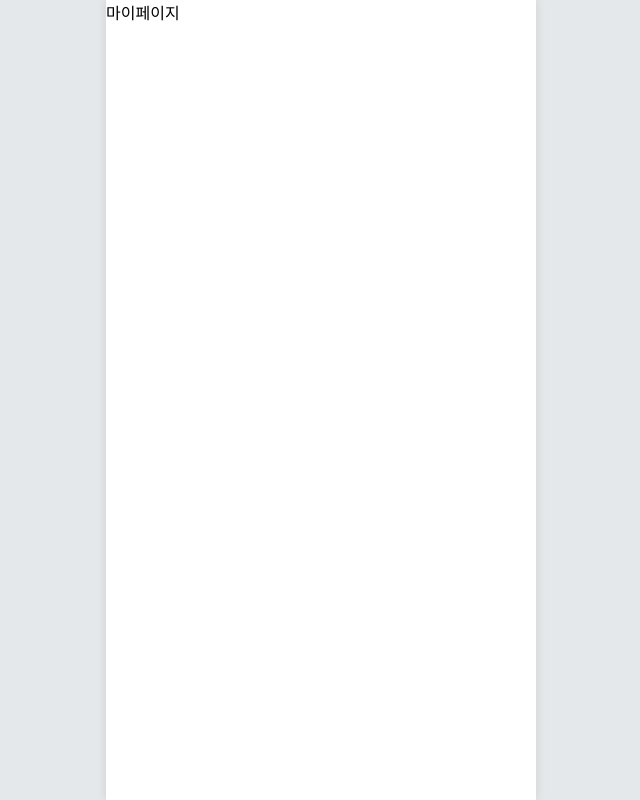
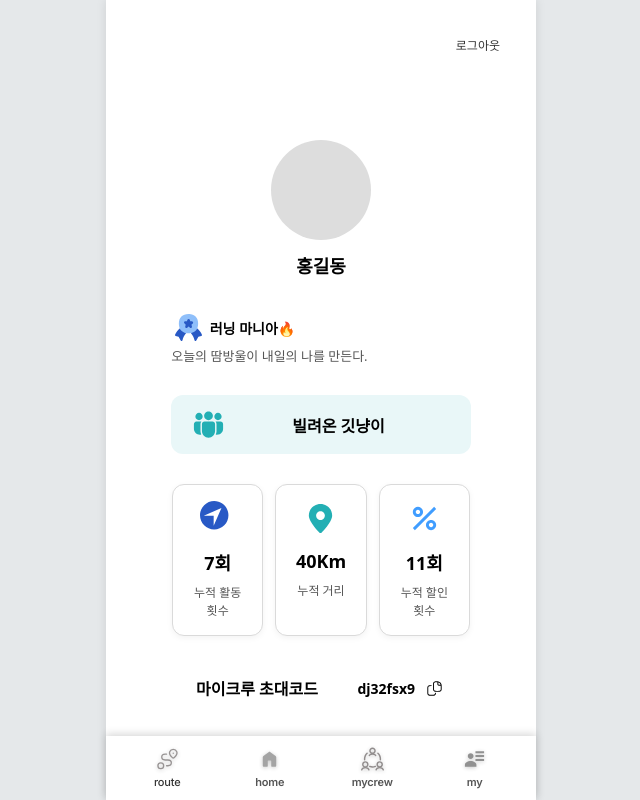
Before and after one commit to flagit-inha/FE-flagit, a React (Vite) app: page /mypage in a window 1280 px wide. Shown: the whole page, without its empty margins (319-959 px from the left). Built offline with nearby package versions, Linux system fonts and the light colour scheme.

Commit message:
mypage api연결전 커밋

```diff
--- a/src/pages/myPage/LevelListPage.css
+++ b/src/pages/myPage/LevelListPage.css
@@ -0,0 +1,66 @@
+.badgePage-container {
+    background: #fff;
+    min-height: 100vh;
+    display: flex;
+    flex-direction: column;
+  }
+
+  /* 상단바 */
+  .badgePage-header {
+    display: flex;
+    justify-content: space-between;
+    align-items: center;
+    padding: 16px;
+  }
+
+  .back-icon {
+    margin: 40px;
+    width: 14px;
+    cursor: pointer;
+  }
+.back-icon:hover {
+    transform: scale(1.1);
+  }
+  .starr-icon{
+    margin: 40px;
+    width: 34px;
+
+  }
+
+  .header-icon {
+    font-size: 24px;
+    color: #3b82f6;
+  }
+
+  /* 뱃지 리스트 */
+  .badge-list {
+    padding: 30px 50px;
+  }
+
+  .badge-item {
+    margin-bottom: 16px;
+  }
+
+  .badge-title {
+    display: flex;
+    align-items: center;
+    gap: 13px;
+    font-weight: bold;
+    font-size: 15px;
+  }
+
+  .badge-desc {
+    font-size: 13px;
+    color: #444;
+    margin: 4px 0 8px 32px;
+  }
+
+  .badge-icon {
+    font-size: 18px;
+  }
+
+  hr {
+    border: none;
+    border-top: 1px solid #ddd;
+    margin: 8px 0;
+  }
--- a/src/pages/myPage/LevelListPage.jsx
+++ b/src/pages/myPage/LevelListPage.jsx
@@ -1,9 +1,68 @@
 import React from 'react';
+import { useNavigate } from 'react-router-dom';
+import './LevelListPage.css';
 
 function LevelListPage() {
+  const navigate = useNavigate();
+  const handleBackClick = () => {
+    navigate(-1); // 이전 페이지로 이동
+  }
+  const badges = [
+    { icon: "🐣", title: "입문자", desc: "가입 후 막 활동을 시작하는 멤버 !" },
+    { icon: "🏃‍♂️", title: "초보 탐험가", desc: "활동 2회를 만족하면 자동으로 등업합니다." },
+    { icon: "🚴", title: "거리 정복자", desc: "누적 거리 50km를 만족하면 자동으로 등업합니다." },
+    { icon: "⛰️", title: "로드 위의 전사", desc: "누적 거리 100km를 만족하면 자동으로 등업합니다." },
+    { icon: "🌌", title: "끝없는 트랙터", desc: "누적 거리 300km를 만족하면 자동으로 등업합니다." },
+    { icon: "🔥", title: "신의 경지", desc: "활동 30회를 만족하면 자동으로 등업합니다." },
+    { icon: "🏆", title: "MVP 활동러", desc: "크루 활동 참여율 1위" },
+    { icon: "👑", title: "길잡이", desc: "크루 회장" },
+  ];
+
   return (
-    <div>마이페이지 중 등급 목록 페이 지</div>
-  );
+    <div className="badgePage-container">
+      {/* 상단바 */}
+      <div className="badgePage-header">
+        <img src="/img/<.svg" alt="뒤로가기" className="back-icon" onClick={handleBackClick}/>
+        <img src="/img/star.svg" alt="star 아이콘" className="starr-icon" />
+      </div>
+
+      {/* 뱃지 리스트 */}
+      <div className="badge-list">
+        {badges.map((badge, index) => (
+          <div key={index} className="badge-item">
+            <div className="badge-title">
+              <span className="badge-icon">{badge.icon}</span>
+              <span className="badge-name">{badge.title}</span>
+            </div>
+            <div className="badge-desc">{badge.desc}</div>
+            {index !== badges.length - 1 && <hr />}
+          </div>
+        ))}
+      </div>
+
+      {/* 하단네비게이션 바 */}
+      <div className="bottom-nav">
+        <div className="nav-item active" >
+          <img src="/img/route.svg" alt="route" />
+          <span>route</span>
+        </div>
+        <div className="nav-item" onClick={() => navigate('/fullmap')} >
+          <img src="/img/home.svg" alt="home" />
+          <span>home</span>
+        </div>
+        <div className="nav-item" onClick={() => window.location.href = '/mycrew'}>
+          <img src="/img/mycrew.svg" alt="mycrew" />
+
+          <span>mycrew</span>
+        </div>
+        <div className="nav-item" onClick={() => navigate('/mypage')}>
+          <img src="/img/my.svg" alt="my" />
+          <span>my</span>
+        </div>
+      </div>
+
+    </div>
+);
 }
 
 export default LevelListPage;
--- a/src/pages/myPage/MyPage.css
+++ b/src/pages/myPage/MyPage.css
@@ -0,0 +1,182 @@
+.myPage-container {
+    background: #fff;
+    min-height: 100vh;
+    display: flex;
+    flex-direction: column;
+  }
+
+  /* 상단바 */
+  .myPage-header {
+    display: flex;
+    justify-content: space-between;
+    align-items: center;
+    padding: 16px;
+  }
+
+
+  .logout {
+    padding: 20px 20px;
+    font-size: 12px;
+    font-weight: 400;
+    color: #333;
+    cursor: pointer;
+  }
+
+  /* 프로필 */
+  .profile-section {
+    display: flex;
+    flex-direction: column;
+    align-items: center;
+    margin-top: 50px;
+    margin-bottom: 30px;
+  }
+
+  .profile-image {
+    width: 100px;
+    height: 100px;
+    border-radius: 50%;
+    background: #ddd;
+    margin-bottom: 12px;
+  }
+
+
+  .profile-name {
+    font-size: 18px;
+    font-weight: bold;
+    margin-bottom: 6px;
+  }
+
+  .profile-badge {
+    display: flex;
+    align-items: center;
+    gap: 8px;
+    font-size: 14px;
+    font-weight: 600;
+    margin-top: 30px;
+    margin-bottom: 5px;
+
+    margin-right: 40%;
+  }
+
+
+  .profile-message {
+    font-size: 13px;
+    color: #555;
+    margin-right: 24%;
+  }
+
+  /* 크루 */
+  .crew-section {
+    display: flex;
+    justify-content: center;
+    margin: 0 20px 20px;
+  }
+
+  .crew-box {
+    display: flex;
+    justify-content: flex-start;
+    align-items: center;
+    min-width: 300px;
+    background: #e9f7f8;
+    padding: 12px 20px;
+    border-radius: 12px;
+    font-weight: bold;
+    color: #23AFB4;
+  }
+
+  .crew-box:hover {
+    background: #e6fafa;
+    transition: 0.3s ease-in-out;
+    transform: scale(1.02);
+  }
+
+
+  .crew-name{
+    text-align: center;
+    flex: 1;
+    font-size: 16px;
+    font-weight: bold;
+    color: #000000;
+
+  }
+
+  /* 통계 */
+  .stats-section {
+    display: flex;
+    justify-content: space-around;
+    margin: 10px  60px;
+  }
+
+  .stat-card {
+    background: #fff;
+    border: #dadada 1px solid;
+    border-radius: 12px;
+    box-shadow: 0px 2px 6px rgba(0,0,0,0.05);
+    padding: 16px;
+    text-align: center;
+    flex: 1;
+    margin: 0 6px;
+  }
+
+  .stat-card:hover {
+    transform: scale(1.03);
+    transition: transform 0.2s ease-in-out;
+  }
+  .stat-icon {
+    font-size: 20px;
+  }
+
+  .stat-number {
+    font-size: 18px;
+    font-weight: bold;
+    margin: 8px 0;
+  }
+
+  .stat-label {
+    font-size: 12px;
+    color: #555;
+  }
+
+  /* 초대코드 */
+  .invite-section {
+    margin: 30px 20px;
+    display: flex;
+    justify-content: center;
+    align-items: center;
+    justify-content: space-between;
+    padding: 0 70px;
+    border-radius: 12px;
+
+  }
+
+  .invite-label {
+    font-weight: bold;
+  }
+
+  .invite-code {
+    display: flex;
+    align-items: center;
+    gap: 8px;
+    font-weight: 600;
+    font-size: 14px;
+  }
+
+  .copy-icon {
+    width: 23px;
+    cursor: pointer;
+  }
+
+  .copy-icon:hover {
+    transform: scale(1.1);
+    transition: transform 0.2s ease-in-out;
+  }
+
+
+  .BB{
+    cursor: pointer;
+  }
+
+  .BB:hover {
+    transform: scale(1.1);
+    transition: transform 0.2s ease-in-out;
+  }
--- a/src/pages/myPage/MyPage.jsx
+++ b/src/pages/myPage/MyPage.jsx
@@ -1,8 +1,98 @@
 import React from 'react';
+import { useNavigate } from 'react-router-dom';
+import './MyPage.css';
 
 function MyPage() {
+  const navigate = useNavigate();
+
+  const handleCopyCode = () => {
+    const inviteCode = "dj32fsx9"; // 복사할 초대 코드
+    navigator.clipboard.writeText(inviteCode)
+      .then(() => {
+        alert("초대 코드가 복사되었습니다!"); // 복사 성공 시 알림
+      })
+      .catch(() => {
+        alert("복사에 실패했습니다. 다시 시도해주세요."); // 복사 실패 시 알림
+      });
+  };
+
   return (
-    <div>마이페이지</div>
+    <div className="myPage-container">
+
+      {/* 상단바 */}
+      <div className="myPage-header">
+        <span></span>
+        <span className="logout" onClick={()=>navigate('/landing')}>로그아웃</span>
+      </div>
+
+      {/* 프로필 */}
+      <div className="profile-section">
+        <div className="profile-image"></div>
+        <div className="profile-name">홍길동</div>
+        <div className="profile-badge">
+          <img src='img/star.svg' onClick={()=>navigate('/level-list')} className='BB'></img> 러닝 마니아🔥</div>
+        <div className="profile-message">오늘의 땀방울이 내일의 나를 만든다.</div>
+      </div>
+
+      {/* 그룹 */}
+      <div className="crew-section">
+        <div className="crew-box" >
+        <img src="/img/person.svg" alt="사람모양" className="person-icon" />
+          <span className="crew-name">빌려온 깃냥이</span>
+        </div>
+      </div>
+
+      {/* 통계 카드 */}
+      <div className="stats-section">
+        <div className="stat-card">
+          <img src="/img/navigate.svg" alt="네비게이트모양" className="navigate-icon" />
+          <div className="stat-number">7회</div>
+          <div className="stat-label">누적 활동 횟수</div>
+        </div>
+        <div className="stat-card">
+        <img src="/img/marker.svg" alt="marker" className="marker-icon" />
+        <div className="stat-number">40Km</div>
+          <div className="stat-label">누적 거리</div>
+        </div>
+        <div className="stat-card">
+        <img src="/img/percent.svg" alt="%" className="percent-icon" />
+
+          <div className="stat-number">11회</div>
+          <div className="stat-label">누적 할인 횟수</div>
+        </div>
+      </div>
+
+      {/* 초대코드 */}
+      <div className="invite-section">
+        <div className="invite-label">마이크루 초대코드</div>
+        <div className="invite-code">
+          <span>dj32fsx9</span>
+          <img src="/img/ccopy.svg" alt="copy" className="copy-icon" onClick={handleCopyCode} />
+        </div>
+      </div>
+
+       {/* 하단네비게이션 바 */}
+       <div className="bottom-nav">
+        <div className="nav-item active" >
+          <img src="/img/route.svg" alt="route" />
+          <span>route</span>
+        </div>
+        <div className="nav-item" onClick={() => navigate('/fullmap')} >
+          <img src="/img/home.svg" alt="home" />
+          <span>home</span>
+        </div>
+        <div className="nav-item" onClick={() => window.location.href = '/mycrew'}>
+          <img src="/img/mycrew.svg" alt="mycrew" />
+
+          <span>mycrew</span>
+        </div>
+        <div className="nav-item" onClick={() => navigate('/mypage')}>
+          <img src="/img/my.svg" alt="my" />
+          <span>my</span>
+        </div>
+      </div>
+
+    </div>
   );
 }
 
```
Also changed, not shown: public/img/ccopy.svg (added).
